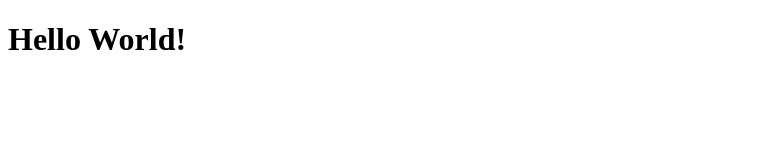
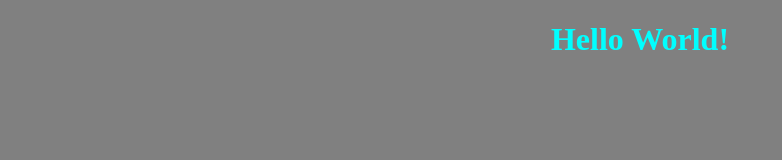
Before and after one commit to jc0808/my-website, a plain HTML site: page index.html in a window 1280 px wide. Shown: the whole page, without its empty margins (0-782 px from the left). Drawn offline with Linux system fonts and the light colour scheme.

Commit message:
add style.css, connect to index.html

```diff
--- a/index.html
+++ b/index.html
@@ -2,6 +2,7 @@
 <html lang="en">
   <head>
     <title>My Website</title>
+    <link rel="stylesheet" href="./style.css" />
   </head>
   <body>
     <h1>Hello World!</h1>
--- /dev/null
+++ b/style.css
@@ -0,0 +1,8 @@
+body {
+    background: gray;
+}
+
+h1 {
+    text-align: center;
+    color: aqua;
+}
```
